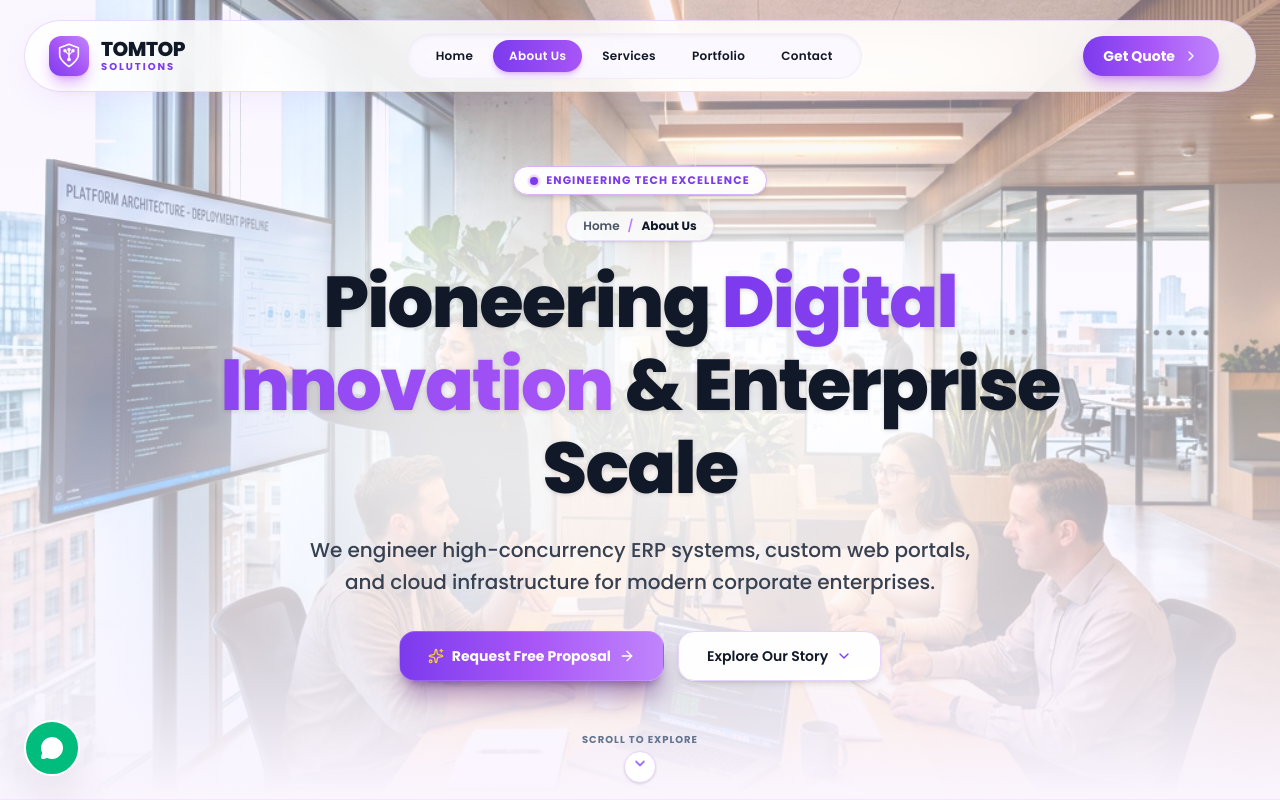
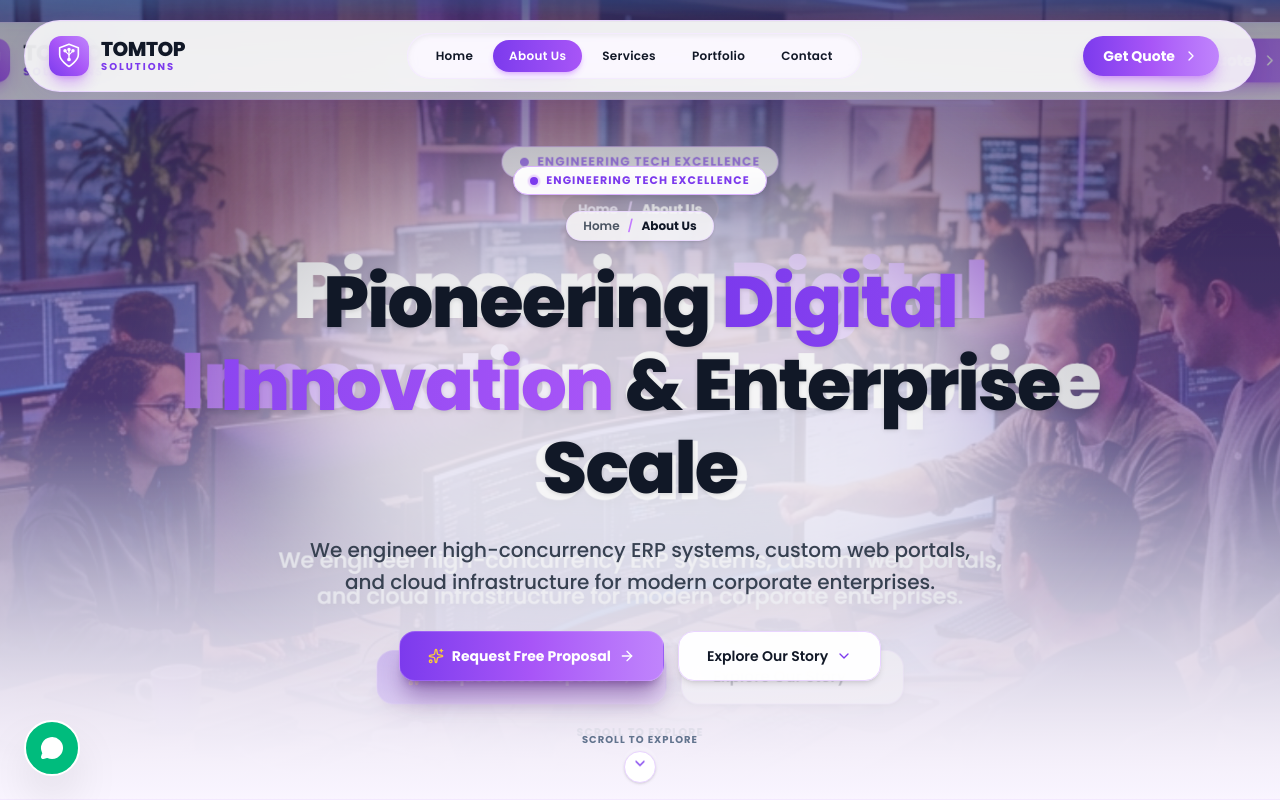
Before and after one commit to sivapragadheeswarii/tomtop, a React (Vite) app: page /about in a window 1280 px wide. Shown: the top 800 px of the page. Built offline with nearby package versions, Linux system fonts and the light colour scheme.

Commit message:
Update About page hero background image to natural luxury corporate office photography

```diff
--- a/src/pages/About.jsx
+++ b/src/pages/About.jsx
@@ -38,17 +38,17 @@
   return (
     <div className="bg-[#FAF5FF] text-[#111827] min-h-screen">
 
-      {/* 1. Header Hero Banner (Matched 1-to-1 with Home Page Hero Fade) */}
-      <section className="relative min-h-[85vh] sm:min-h-screen flex flex-col justify-center items-center pt-28 pb-16 overflow-hidden border-b border-purple-100 bg-gradient-to-b from-[#F3E8FF] via-[#FAF5FF] to-[#FAF5FF]">
-        {/* Background Image: Matched Home Page Opacity & Filter */}
+      {/* 1. Header Hero Banner (Natural Luxury Corporate Photography Theme) */}
+      <section className="relative min-h-[85vh] sm:min-h-screen flex flex-col justify-center items-center pt-28 pb-16 overflow-hidden border-b border-purple-100 bg-[#FAF5FF]">
+        {/* Background Image: Natural Photography (Modern Luxury Corporate Office Interior & Team Meeting) */}
         <div className="absolute inset-0 z-0 overflow-hidden">
           <img
             src="/images/about_hero_bg.png"
-            alt="TOMTOP SOLUTIONS Corporate Innovation Office"
-            className="w-full h-full object-cover object-center opacity-65 filter contrast-115 brightness-105 saturate-120 pointer-events-none transition-all duration-700"
+            alt="Modern luxury corporate office interior with diverse professional team discussion"
+            className="w-full h-full object-cover object-center opacity-90 filter brightness-100 contrast-105 saturate-100 pointer-events-none transition-all duration-700"
           />
-          {/* Soft Violet Overlay Matched to Home Page */}
-          <div className="absolute inset-0 bg-gradient-to-b from-[#FAF5FF]/20 via-[#FAF5FF]/40 to-[#FAF5FF] z-10 pointer-events-none" />
+          {/* Neutral Soft Fade Overlay: Preserves true white & grey photography colors while keeping text readable */}
+          <div className="absolute inset-0 bg-gradient-to-b from-slate-950/35 via-slate-900/15 to-[#FAF5FF] pointer-events-none" />
         </div>
 
         {/* Soft Radial Spotlight Behind Hero Text (Matched to Home Page) */}
```
Also changed, not shown: public/images/about_hero_bg.png.
